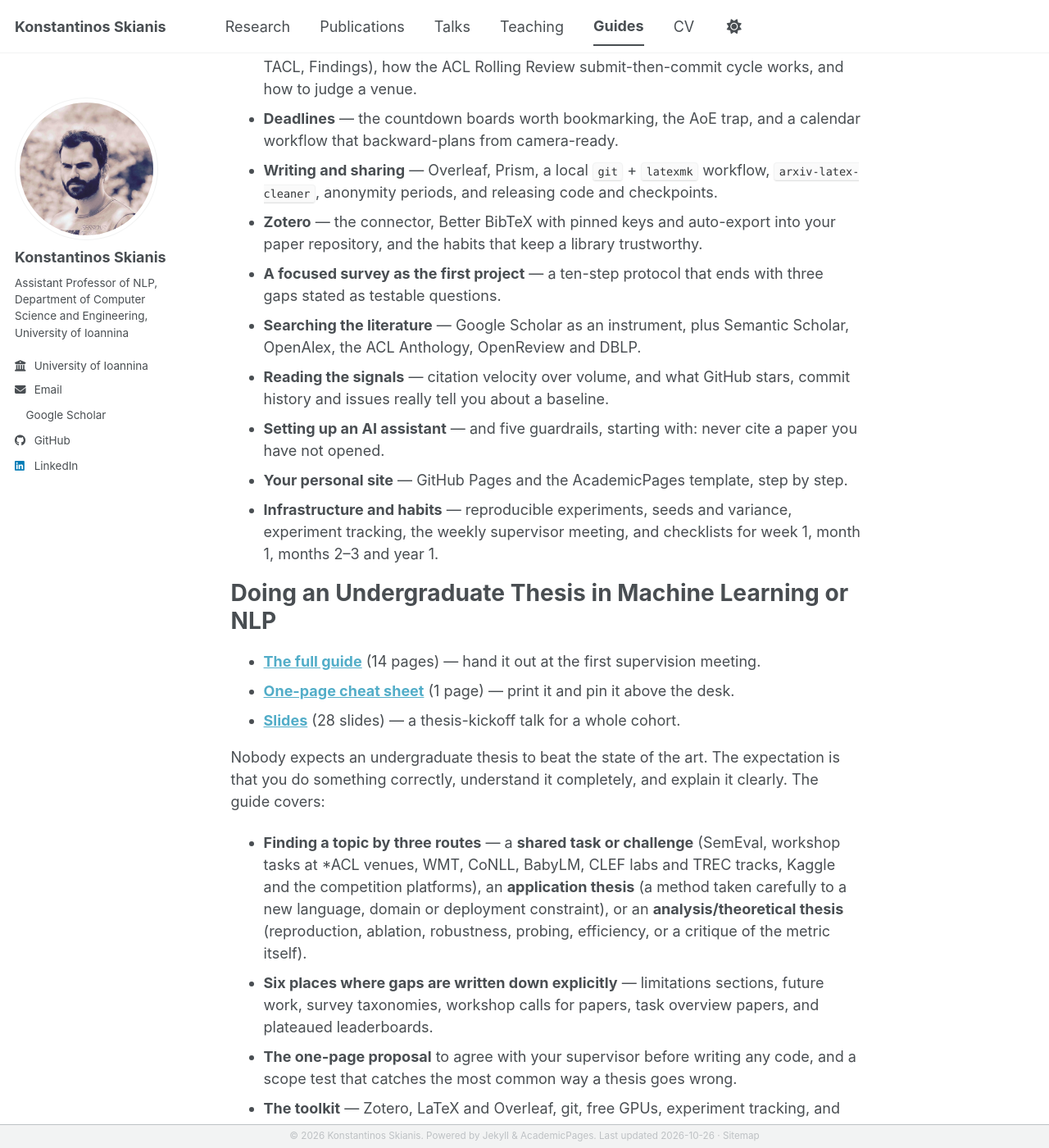
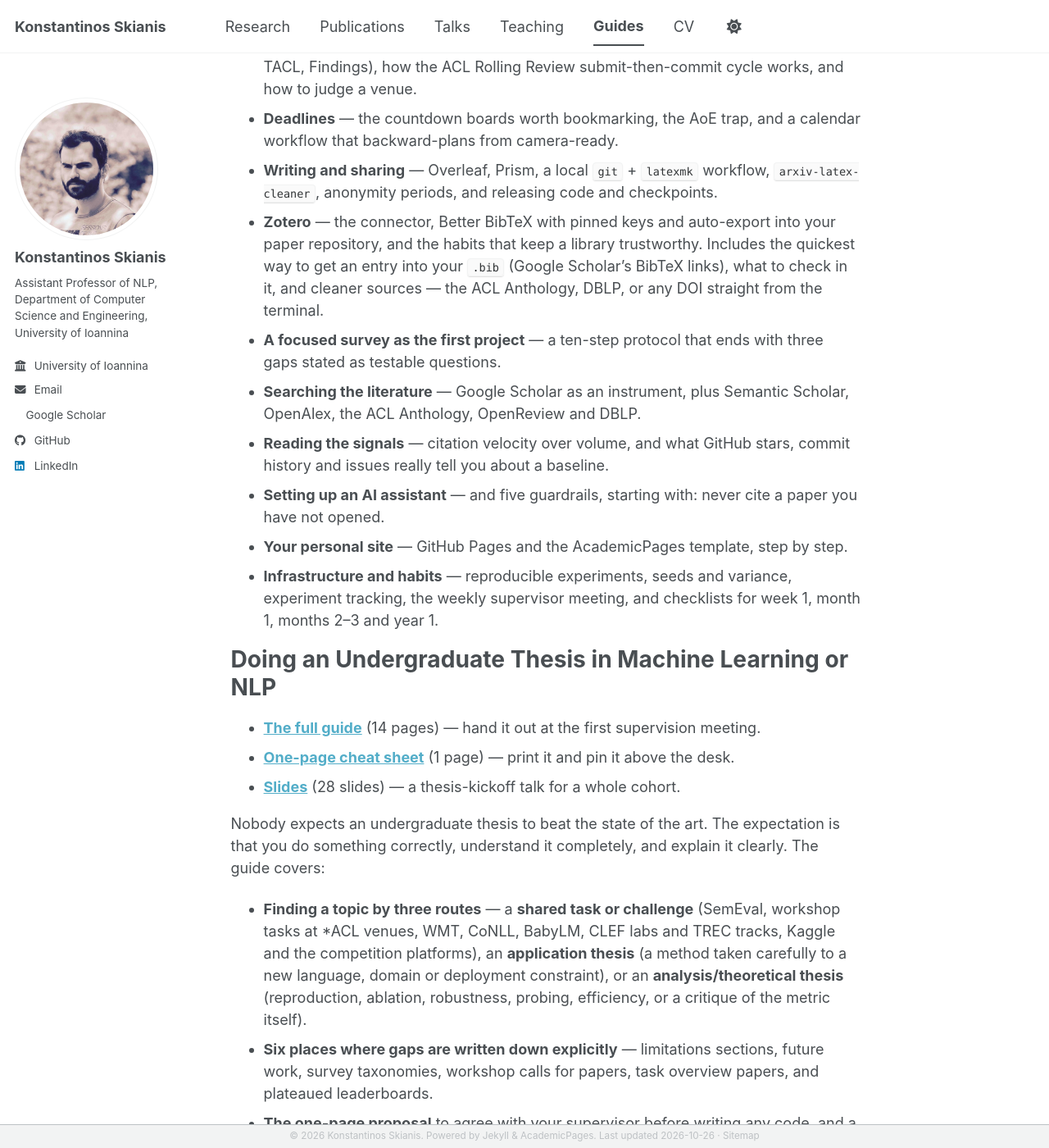
Before and after one commit to y3nk0/y3nk0.github.io, a Jekyll site: the page built from _pages/guides.md, in a window 1280 px wide and 1400 px high, scrolled down 553 px. Shown: the whole window at 82% size. Built offline with Jekyll 4.4.1, drawn with Linux system fonts in a browser that asks for light colours; a style sheet for code colours, icons or effects is not loaded; some of the changed text lies outside the part shown.

Commit message:
Guides: refresh all six PDFs with the BibTeX how-to
Every guide now covers the quickest way to get an entry into a .bib (Scholar's
BibTeX links), what to check in it, and cleaner sources: the ACL Anthology,
DBLP, arXiv, publisher pages, and DOI content negotiation.

```diff
--- a/_pages/guides.md
+++ b/_pages/guides.md
@@ -26,7 +26,7 @@ What they cover:
 * **The publication landscape** — ML venues (NeurIPS, ICML, ICLR, AISTATS, AAAI, IJCAI, COLM) and NLP venues (ACL, EMNLP, NAACL/EACL/AACL, COLING/LREC, TACL, Findings), how the ACL Rolling Review submit-then-commit cycle works, and how to judge a venue.
 * **Deadlines** — the countdown boards worth bookmarking, the AoE trap, and a calendar workflow that backward-plans from camera-ready.
 * **Writing and sharing** — Overleaf, Prism, a local `git` + `latexmk` workflow, `arxiv-latex-cleaner`, anonymity periods, and releasing code and checkpoints.
-* **Zotero** — the connector, Better BibTeX with pinned keys and auto-export into your paper repository, and the habits that keep a library trustworthy.
+* **Zotero** — the connector, Better BibTeX with pinned keys and auto-export into your paper repository, and the habits that keep a library trustworthy. Includes the quickest way to get an entry into your `.bib` (Google Scholar's BibTeX links), what to check in it, and cleaner sources — the ACL Anthology, DBLP, or any DOI straight from the terminal.
 * **A focused survey as the first project** — a ten-step protocol that ends with three gaps stated as testable questions.
 * **Searching the literature** — Google Scholar as an instrument, plus Semantic Scholar, OpenAlex, the ACL Anthology, OpenReview and DBLP.
 * **Reading the signals** — citation velocity over volume, and what GitHub stars, commit history and issues really tell you about a baseline.
@@ -48,7 +48,7 @@ explain it clearly. The guide covers:
 * **Finding a topic by three routes** — a **shared task or challenge** (SemEval, workshop tasks at *ACL venues, WMT, CoNLL, BabyLM, CLEF labs and TREC tracks, Kaggle and the competition platforms), an **application thesis** (a method taken carefully to a new language, domain or deployment constraint), or an **analysis/theoretical thesis** (reproduction, ablation, robustness, probing, efficiency, or a critique of the metric itself).
 * **Six places where gaps are written down explicitly** — limitations sections, future work, survey taxonomies, workshop calls for papers, task overview papers, and plateaued leaderboards.
 * **The one-page proposal** to agree with your supervisor before writing any code, and a scope test that catches the most common way a thesis goes wrong.
-* **The toolkit** — Zotero, LaTeX and Overleaf, git, free GPUs, experiment tracking, and data licensing.
+* **The toolkit** — Zotero, LaTeX and Overleaf, git, free GPUs, experiment tracking, and data licensing — plus the quickest way to get a reference into your `.bib` and how to check it.
 * **Using an AI assistant honestly** — including the rule that matters at the defence: you must be able to explain every line you submit.
 * **Doing the work** — baselines first, the mistakes that cost marks (leakage, one seed, unfair comparisons), and why negative results are results.
 * **Writing and defending** — a chapter-by-chapter structure with sizes, writing advice, likely defence questions, a six-month timetable, and checklists.
```
Also changed, not shown: 6 other files.
